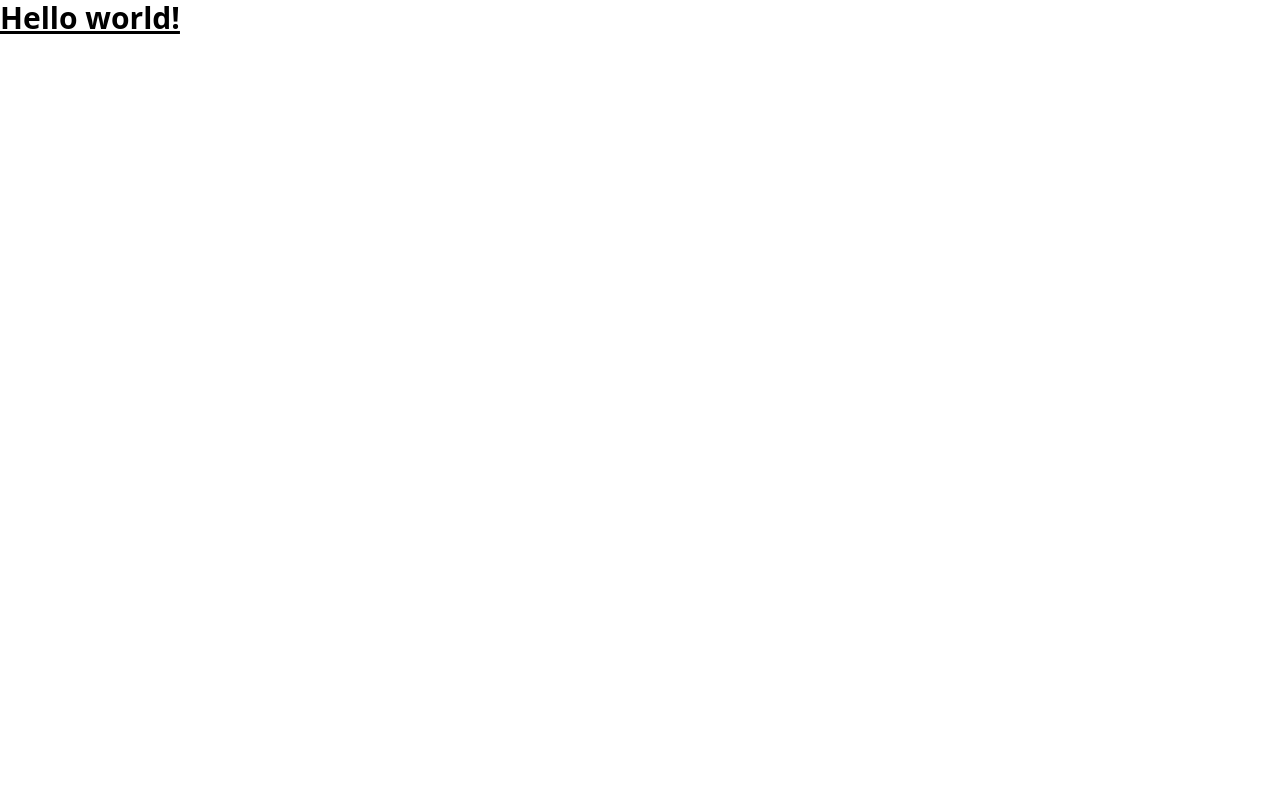
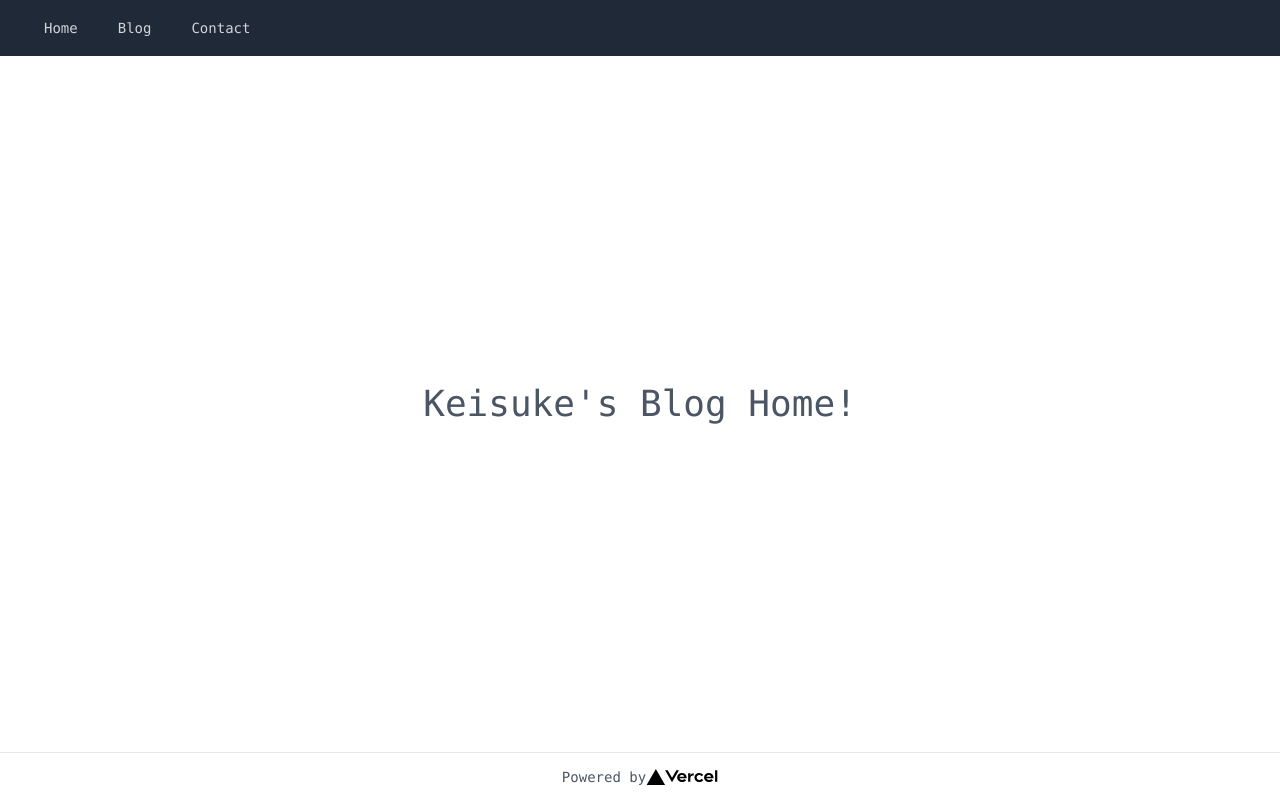
Before and after one commit to k-k1208/udemy_next_project1, a Next.js app: page / in a window 1280 px wide. Built offline with nearby package versions, Linux system fonts and the light colour scheme.

Commit message:
blogページの概要完成

```diff
--- /dev/null
+++ b/components/Layout.tsx
@@ -0,0 +1,62 @@
+import Head from "next/head";
+import Link from "next/link";
+import Image from 'next/image'
+import type { NextPage } from 'next'
+
+// childrenにhtml要素を渡すと、tsx上ではobject型として渡される
+type layoutPropsType = {
+    children:object;
+    title:string;
+}
+
+const Layout: NextPage<layoutPropsType> = ({children, title="HP by Next.js"}:layoutPropsType) => {
+    return(
+        <div className="flex justify-center items-center flex-col min-h-screen text-gray-600 text-sm font-mono">
+            <Head>
+            <title>{title}</title>
+            </Head>
+            <header>
+            <nav className="bg-gray-800 w-screen">
+                <div className="flex items-center pl-8 h-14">
+                <div className="flex space-x-4">
+                    <Link href="/">
+                    <a className="text-gray-300 hover:bg-gray-700 px-3 py-2 rounded">
+                        Home
+                    </a>
+                    </Link>
+                    {/* pagesフォルダにあるファイル名がパス名と連動している */}
+                    <Link href="/blog-page">
+                    <a className="text-gray-300 hover:bg-gray-700 px-3 py-2 rounded">
+                        Blog
+                    </a>
+                    </Link>
+                    <Link href="/contact-page">
+                    <a className="text-gray-300 hover:bg-gray-700 px-3 py-2 rounded">
+                        Contact
+                    </a>
+                    </Link>
+                </div>
+                </div>
+            </nav>
+            </header>
+            <main className="flex flex-1 justify-center items-center flex-col w-screen">
+            {children}
+            </main>
+            <footer className="w-full h-12 flex justify-center items-center border-t">
+            <a
+                className="flex items-center"
+                href="https://vercel.com?utm_source=create-next-app&utm_medium=default-template&utm_campaign=create-next-app"
+                target="_blank"
+                rel="noopener noreferrer"
+            >
+                Powered by{" "}
+                {/* <img src="/vercel.svg" alt="Vercel Logo" className="h-4 ml-2" /> */}
+                <Image src="/vercel.svg" alt="Vercel Logo" width={72} height={16} />
+            </a>
+            </footer>
+        </div>
+    )
+
+}
+
+export default Layout
--- /dev/null
+++ b/pages/blog-page.tsx
@@ -0,0 +1,14 @@
+import type { NextPage } from 'next'
+import Layout from '../components/Layout'
+
+const Blog: NextPage = () => {
+  return (
+    <>
+      <Layout title="Blog">
+        <p className="text-4xl">Blog</p>
+      </Layout>
+    </>
+  )
+}
+
+export default Blog
--- /dev/null
+++ b/pages/contact-page.tsx
@@ -0,0 +1,14 @@
+import type { NextPage } from 'next'
+import Layout from '../components/Layout'
+
+const Contact: NextPage = () => {
+  return (
+    <>
+      <Layout title="Contact">
+        <p className="text-4xl">Contact</p>
+      </Layout>
+    </>
+  )
+}
+
+export default  Contact
--- a/pages/index.tsx
+++ b/pages/index.tsx
@@ -1,14 +1,12 @@
 import type { NextPage } from 'next'
-import Head from 'next/head'
-import Image from 'next/image'
-import styles from '../styles/Home.module.css'
+import Layout from '../components/Layout'
 
 const Home: NextPage = () => {
   return (
     <>
-      <h1 className="text-3xl font-bold underline">
-        Hello world!
-      </h1>
+      <Layout title="Home">
+        <p className="text-4xl">Keisuke's Blog Home!</p>
+      </Layout>
     </>
   )
 }
```
